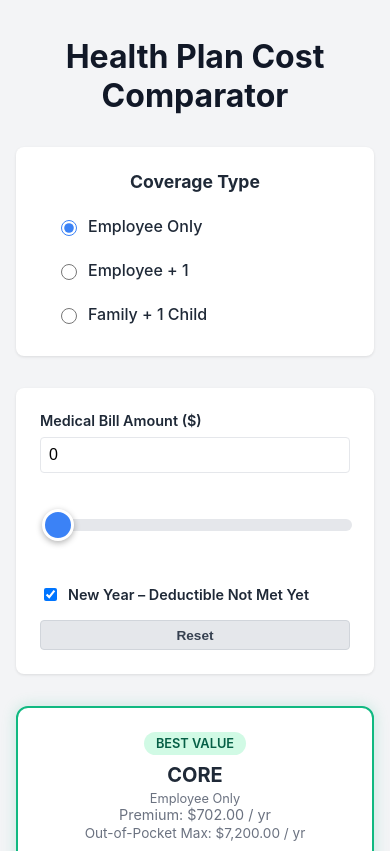
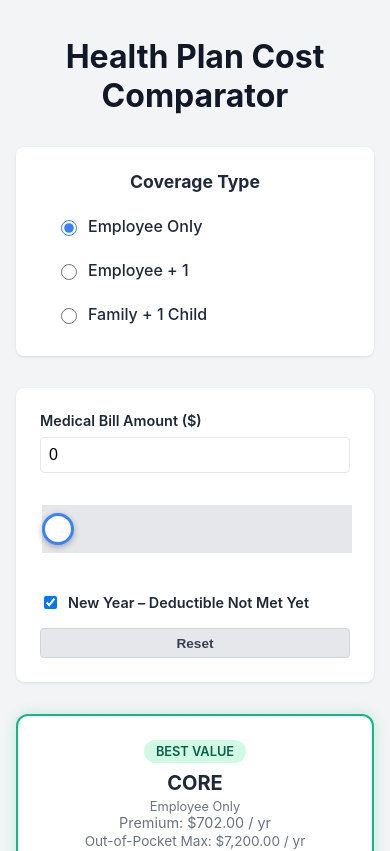
Before and after one commit to Seema0504/Medical-calculator, a React (Vite) app in the folder src/renderer/: page / in a window 390 px wide. Shown: the top 851 px of the page. Built offline with nearby package versions, Linux system fonts and the light colour scheme.

Commit message:
Enhance slider visual feedback and usability

```diff
--- a/src/renderer/src/components/BillInput.tsx
+++ b/src/renderer/src/components/BillInput.tsx
@@ -30,10 +30,18 @@ export const BillInput: React.FC<BillInputProps> = ({
                 <input
                     type="range"
                     min="0"
-                    max="100000" // Sufficiently high static max, or pass dynamic max if needed
+                    max="100000"
                     step="100"
                     value={amount}
                     onChange={(e) => setAmount(Number(e.target.value))}
+                    aria-label="Medical Bill Amount"
+                    style={{
+                        background: `linear-gradient(to right,
+                            ${amount > 60000 ? '#ef4444' : amount > 30000 ? '#f59e0b' : '#3b82f6'} 0%,
+                            ${amount > 60000 ? '#ef4444' : amount > 30000 ? '#f59e0b' : '#3b82f6'} ${(amount / 100000) * 100}%,
+                            #e5e7eb ${(amount / 100000) * 100}%,
+                            #e5e7eb 100%)`
+                    }}
                 />
             </div>
 
--- a/src/renderer/src/styles.css
+++ b/src/renderer/src/styles.css
@@ -270,11 +270,70 @@ h1 {
   background-color: var(--danger-color);
 }
 
-/* Range Slider Styles */
+/* Range Slider Styles - Desktop First */
 input[type=range] {
+  -webkit-appearance: none;
+  appearance: none;
   width: 100%;
   margin-top: 0.5rem;
-  accent-color: var(--primary-color);
+  background: transparent;
+  /* Handled by React inline style for gradient */
+  cursor: pointer;
+  height: 24px;
+  /* Touch target on desktop */
+  background-repeat: no-repeat;
+  background-position: center;
+  background-size: 100% 8px;
+}
+
+/* Track - Desktop */
+input[type=range]::-webkit-slider-runnable-track {
+  width: 100%;
+  height: 8px;
+  background: transparent;
+  /* Transparent so React gradient shows */
+  border-radius: 9999px;
+  border: none;
+}
+
+input[type=range]::-moz-range-track {
+  width: 100%;
+  height: 8px;
+  background: transparent;
+  border-radius: 9999px;
+  border: none;
+}
+
+/* Thumb - Desktop */
+input[type=range]::-webkit-slider-thumb {
+  -webkit-appearance: none;
+  height: 20px;
+  width: 20px;
+  border-radius: 50%;
+  background: white;
+  border: 2px solid var(--primary-color);
+  margin-top: -6px;
+  /* (8px track - 20px thumb) / 2 */
+  box-shadow: 0 1px 3px rgba(0, 0, 0, 0.2);
+  transition: transform 0.1s;
+}
+
+input[type=range]::-webkit-slider-thumb:hover {
+  transform: scale(1.1);
+}
+
+input[type=range]::-moz-range-thumb {
+  height: 20px;
+  width: 20px;
+  border-radius: 50%;
+  background: white;
+  border: 2px solid var(--primary-color);
+  box-shadow: 0 1px 3px rgba(0, 0, 0, 0.2);
+  transition: transform 0.1s;
+}
+
+input[type=range]::-moz-range-thumb:hover {
+  transform: scale(1.1);
 }
 
 /* OOP Max Reached Highlight */
@@ -323,54 +382,44 @@ input[type=range] {
     gap: 0.5rem;
   }
 
-  /* Custom Range Slider for Mobile to be big and touch friendly */
+  /* Mobile Slider Overrides - Bigger Touch Targets */
   input[type=range] {
-    -webkit-appearance: none;
-    appearance: none;
-    width: 100%;
-    height: 40px;
-    background: transparent;
-    cursor: pointer;
+    height: 48px;
+    /* Big touch area */
     margin-top: 1.5rem;
     margin-bottom: 1rem;
+    background: transparent;
+    background-size: 100% 12px;
   }
 
-  /* Track Styles */
+  /* Track - Mobile - Transparent for gradient */
   input[type=range]::-webkit-slider-runnable-track {
-    width: 100%;
     height: 12px;
-    background: #e5e7eb;
-    border-radius: 6px;
-    border: none;
+    /* Thicker track */
+    background: transparent;
+    border-radius: 9999px;
   }
 
   input[type=range]::-moz-range-track {
-    width: 100%;
     height: 12px;
-    background: #e5e7eb;
-    border-radius: 6px;
-    border: none;
+    background: transparent;
+    border-radius: 9999px;
   }
 
-  /* Thumb Styles */
+  /* Thumb - Mobile */
   input[type=range]::-webkit-slider-thumb {
-    -webkit-appearance: none;
     height: 32px;
     width: 32px;
-    border-radius: 50%;
-    background: var(--primary-color);
     margin-top: -10px;
     /* (12px track - 32px thumb) / 2 */
+    border-width: 3px;
     box-shadow: 0 2px 6px rgba(0, 0, 0, 0.3);
-    border: 3px solid white;
   }
 
   input[type=range]::-moz-range-thumb {
     height: 32px;
     width: 32px;
-    border-radius: 50%;
-    background: var(--primary-color);
-    border: 3px solid white;
+    border-width: 3px;
     box-shadow: 0 2px 6px rgba(0, 0, 0, 0.3);
   }
 }
```
Also changed, not shown: 1 other file (tests, documents, lock files or other folders).
